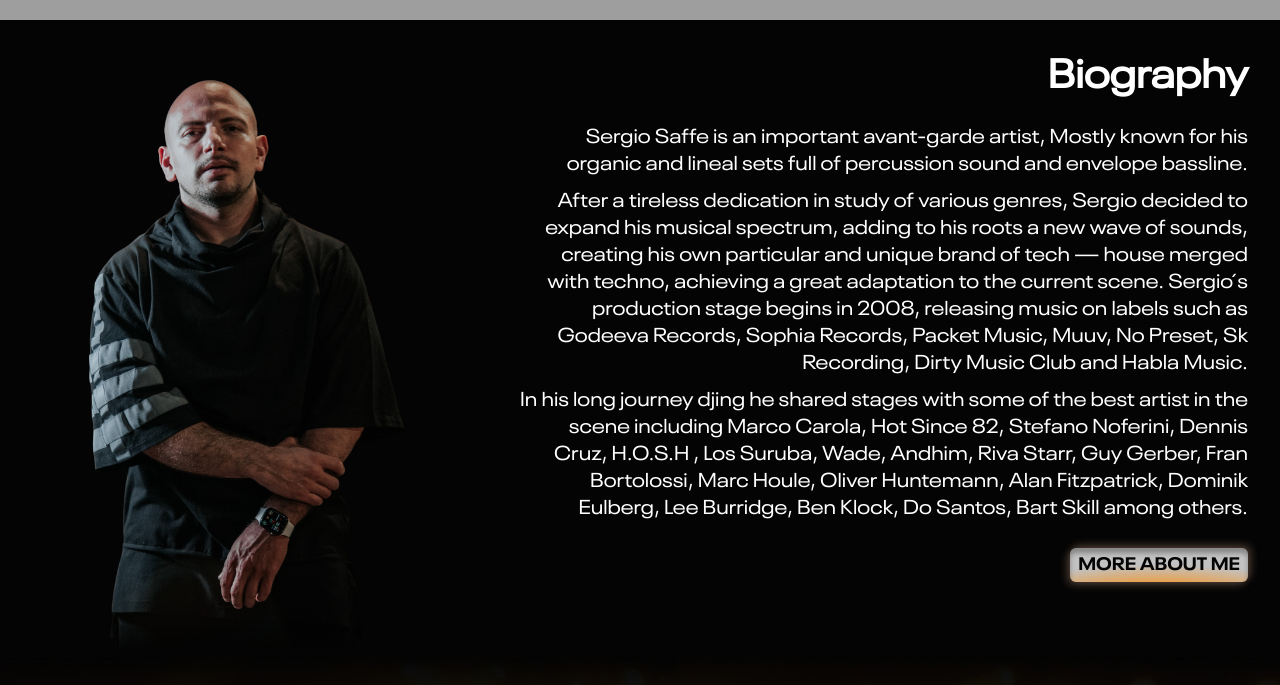
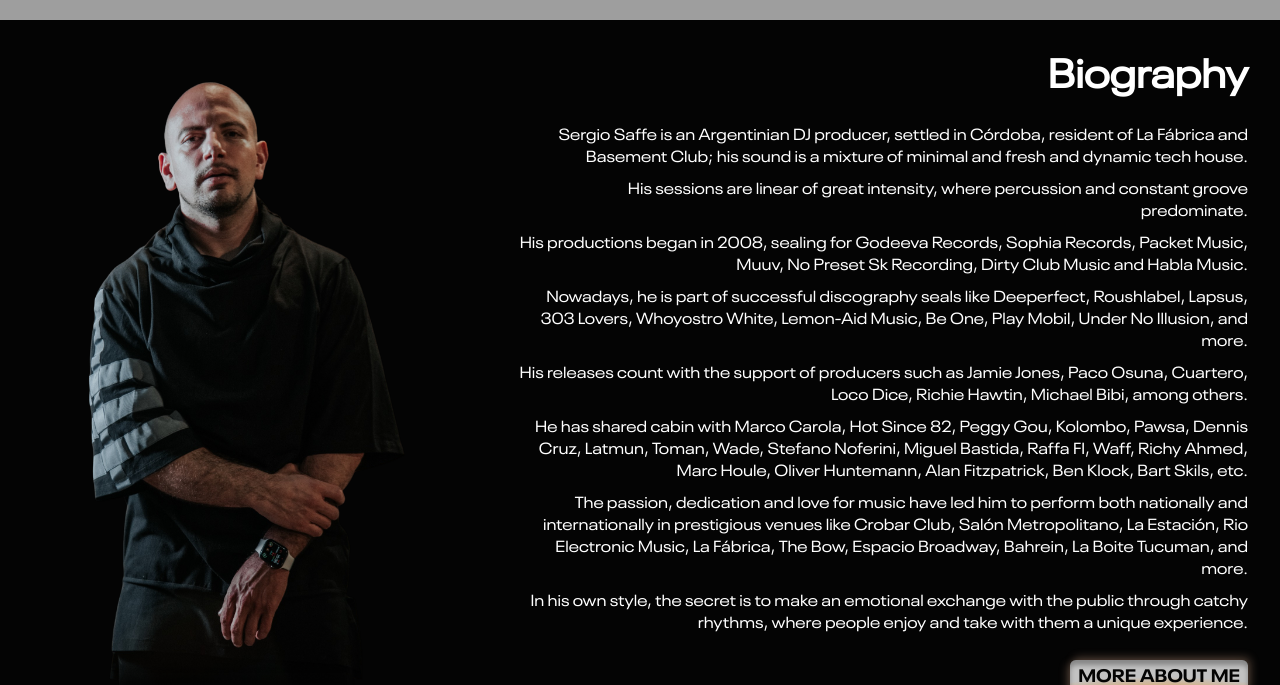
Before and after one commit to juanoliver995/sergio-saffe, a React (Vite) app: page / in a window 1280 px wide. Shown: the part 860-1545 px from the top of the page. Built offline with nearby package versions, Linux system fonts and the light colour scheme; no server answers; grey boxes are pictures that could not be loaded.

Commit message:
cambie biografia de sergio

```diff
--- a/src/components/Biography.jsx
+++ b/src/components/Biography.jsx
@@ -23,21 +23,17 @@ const Biography = () => {
             <div className='info-bio'>
                 <h2>Biography</h2>
                 <div>
-                    <p>Sergio Saffe is an important avant-garde artist, Mostly known for his organic and lineal sets full
-                        of percussion sound and envelope bassline.</p>
-                    <p>After a tireless dedication in study of various genres, Sergio decided to expand his musical
-                        spectrum, adding to his roots a new wave of sounds, creating his own particular and unique
-                        brand of tech — house merged with techno, achieving a great adaptation to the current scene.
-                        Sergio ́s production stage begins in 2008, releasing music on labels such as Godeeva Records,
-                        Sophia Records, Packet Music, Muuv, No Preset, Sk Recording, Dirty Music Club and Habla
-                        Music.</p>
-                    <p>In his long journey djing he shared stages with some of the best artist in the scene including
-                        Marco Carola, Hot Since 82, Stefano Noferini, Dennis Cruz, H.O.S.H , Los Suruba, Wade,
-                        Andhim, Riva Starr, Guy Gerber, Fran Bortolossi, Marc Houle, Oliver Huntemann, Alan
-                        Fitzpatrick, Dominik Eulberg, Lee Burridge, Ben Klock, Do Santos, Bart Skill among others.</p>
+                    <p>Sergio Saffe is an Argentinian DJ producer, settled in Córdoba, resident of La Fábrica and Basement Club; his sound is a mixture of minimal and fresh and dynamic tech house.</p>
+                    <p>His sessions are linear of great intensity, where percussion and constant groove predominate.</p>
+                    <p>His productions began in 2008, sealing for Godeeva Records, Sophia Records, Packet Music, Muuv, No Preset Sk Recording, Dirty Club Music and Habla Music.</p>
+                    <p>Nowadays, he is part of successful discography seals like Deeperfect, Roushlabel, Lapsus, 303 Lovers, Whoyostro White, Lemon-Aid Music, Be One, Play Mobil, Under No Illusion, and more.</p>
+                    <p>His releases count with the support of producers such as Jamie Jones, Paco Osuna, Cuartero, Loco Dice, Richie Hawtin, Michael Bibi, among others.</p>
+                    <p>He has shared cabin with Marco Carola, Hot Since 82, Peggy Gou, Kolombo, Pawsa, Dennis Cruz, Latmun, Toman, Wade, Stefano Noferini, Miguel Bastida, Raffa FI, Waff, Richy Ahmed, Marc Houle, Oliver Huntemann, Alan Fitzpatrick, Ben Klock, Bart Skils, etc.</p>
+                    <p>The passion, dedication and love for music have led him to perform both nationally and internationally in prestigious venues like Crobar Club, Salón Metropolitano, La Estación, Rio Electronic Music, La Fábrica, The Bow, Espacio Broadway, Bahrein, La Boite Tucuman, and more.</p>
+                    <p>In his own style, the secret is to make an emotional exchange with the public through catchy rhythms, where people enjoy and take with them a unique experience.</p>
                 </div>
                 <div className="about-me">
-                    <a href="/aboutme/SergioSaffe-Welcome.pdf" download="Sergio Saffe Welcome">More About Me</a>
+                    <a href="/aboutme/Sergio-Saffe.pdf" download="Sergio Saffe Welcome">More About Me</a>
                 </div>
             </div>
         </div>
--- a/src/index.css
+++ b/src/index.css
@@ -268,7 +268,7 @@ img {
 }
 
 .info-bio p {
-  font-size: 20px;
+  font-size: 16px;
   font-size: Neue-Regular;
   margin-bottom: 10px;
 }
@@ -296,6 +296,7 @@ img {
   border-radius: 6px;
   font-family: Neue-Bold;
 }
+
 
 .about-me a:hover {
   background: radial-gradient(89.39% 83.75% at 50% 133.75%, #FF8A00 0%, rgba(255, 255, 255, 0) 100%), #f3f3f3;
```
Also changed, not shown: 2 other files (tests, documents, lock files or other folders).
